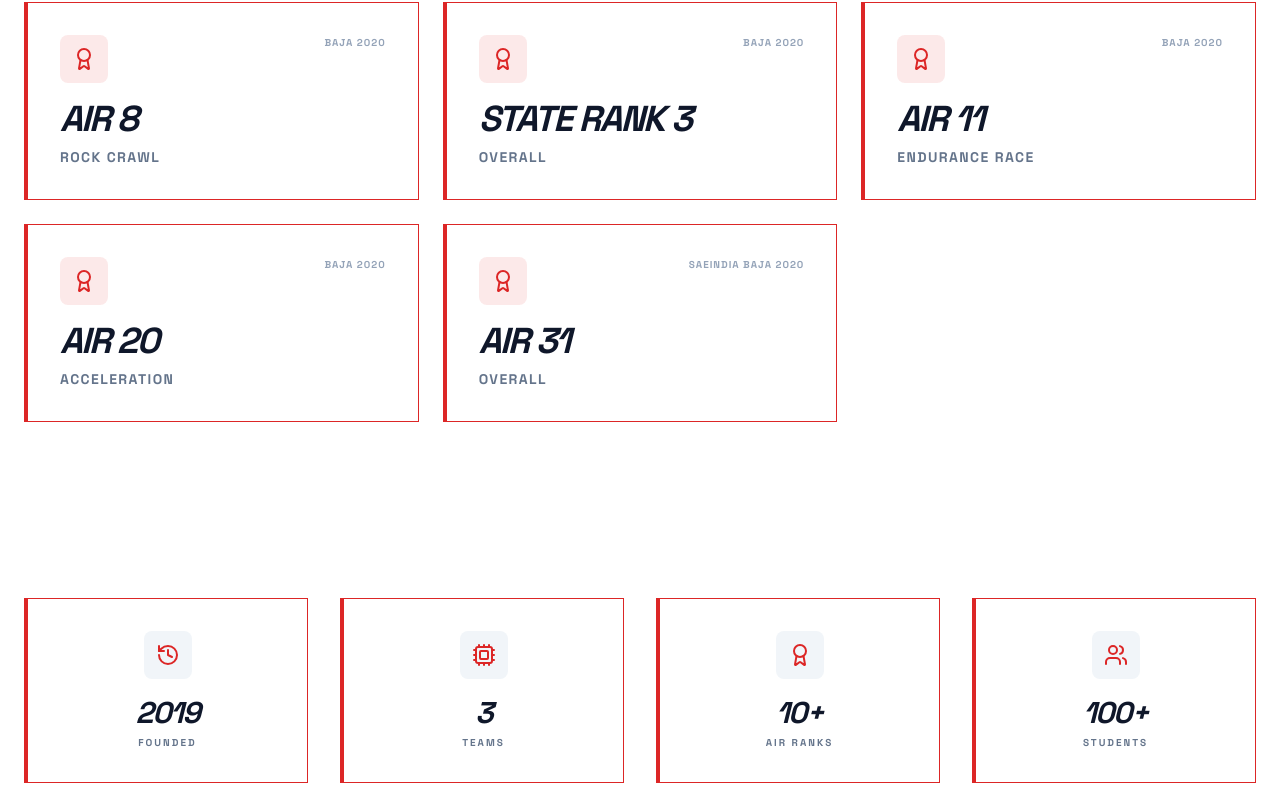
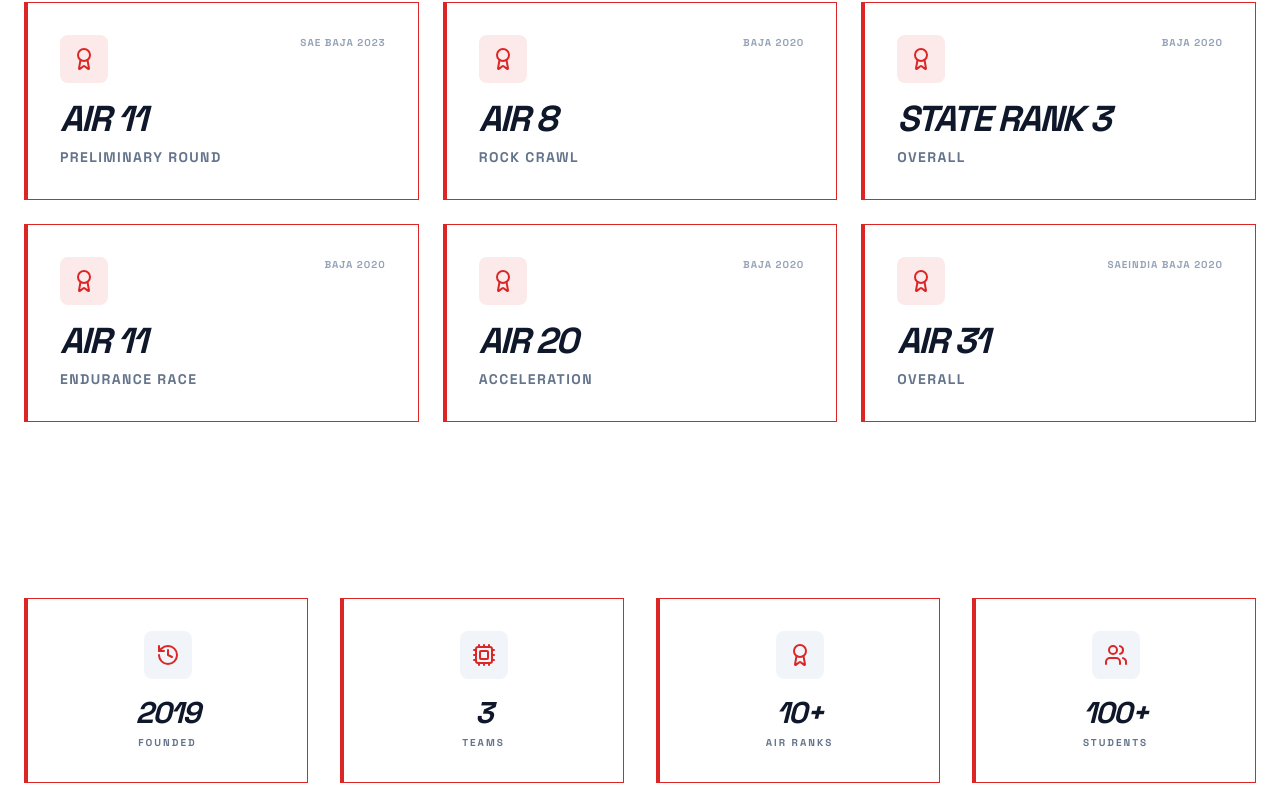
Before and after one commit to jeswincolaco/esjec-racing, a React (Vite) app: page / in a window 1280 px wide. Shown: the part 1449-2248 px from the top of the page. Built offline with nearby package versions, Linux system fonts and the light colour scheme.

Commit message:
feat: add SAE BAJA 2023 preliminary round achievement and gallery image

```diff
--- a/src/data/clubData.ts
+++ b/src/data/clubData.ts
@@ -62,6 +62,7 @@ export const achievementsData = [
   { id: "1", title: "Overall Champions", category: "Overall", event: "ATVC 2023" },
   { id: "7", title: "AIR 7", category: "CAE Event", event: "SAE BAJA 2023" },
   { id: "8", title: "AIR 11", category: "Design Event", event: "SAE BAJA 2023" },
+  { id: "9", title: "AIR 11", category: "Preliminary Round", event: "SAE BAJA 2023" },
   { id: "2", title: "AIR 8", category: "Rock Crawl", event: "BAJA 2020" },
   { id: "3", title: "State Rank 3", category: "Overall", event: "BAJA 2020" },
   { id: "4", title: "AIR 11", category: "Endurance Race", event: "BAJA 2020" },
@@ -155,5 +156,6 @@ export const galleryData = [
   { id: "25", url: "/assets/images/esjec34.jpg", caption: "ATVC 2023 Champions Trophy", category: "Competition", tags: ["ATVC", "Championship"] },
   { id: "26", url: "/assets/images/esjec35.jpg", caption: "Team eSJEC Celebrating Victory", category: "Competition", tags: ["ATVC", "Victory"] },
   { id: "27", url: "/assets/images/esjec36.jpeg", caption: "SAE BAJA India 2023 Static Events", category: "Competition", tags: ["SAE", "Static"] },
-  { id: "28", url: "/assets/images/esjec37.jpeg", caption: "Celebrating Team Milestones 2024", category: "Team", tags: ["Victory", "Milestone"] }
+  { id: "28", url: "/assets/images/esjec37.jpeg", caption: "Celebrating Team Milestones 2024", category: "Team", tags: ["Victory", "Milestone"] },
+  { id: "29", url: "/assets/images/esjec38.jpeg", caption: "SAE BAJA 2023 Preliminary Round Success", category: "Competition", tags: ["SAE", "Preliminary"] }
 ];
```
Also changed, not shown: 1 other file (tests, documents, lock files or other folders).
